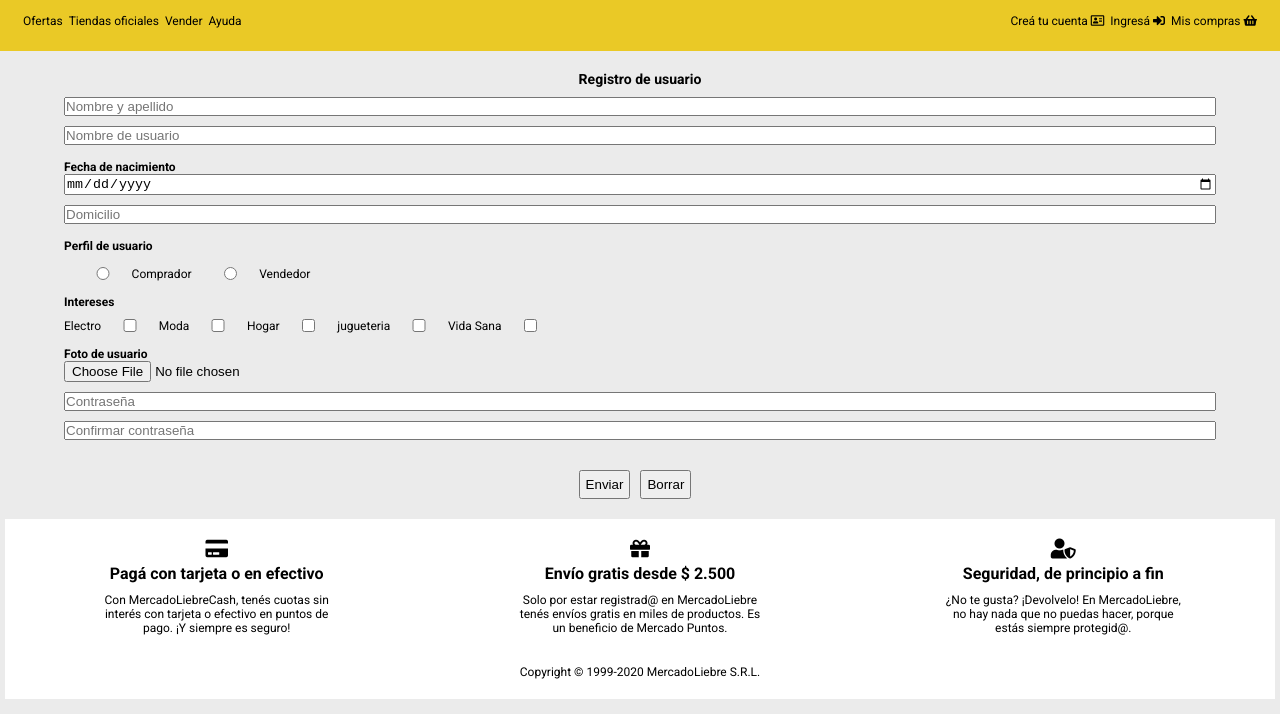
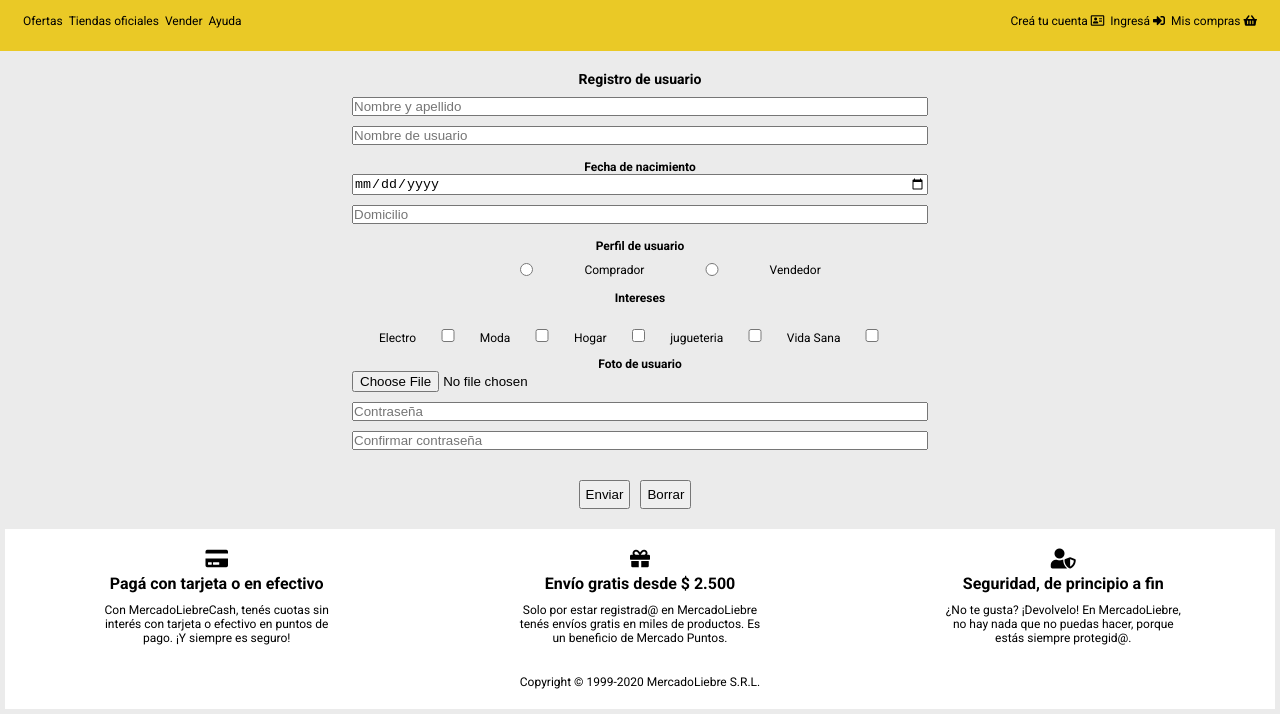
Before and after one commit to sbarciela/mercadoliebre_sb, a website: page views/register.html in a window 1280 px wide. Shown: the part 139-853 px from the top of the page. Drawn offline with Linux system fonts and the light colour scheme; files whose address does not match are found by name.

Commit message:
formulario con breakpoint desktop

```diff
--- a/public/css/styles.css
+++ b/public/css/styles.css
@@ -374,6 +374,32 @@
     display: flex;
     justify-content: flex-end;
 }
+.register-form{
 
+    text-align: center;
+}
+.intereses{
+   display: block;
+}
+#electro , #moda , #hogar , #jugueteria , #vidasana{
+    width: 5%;
+}
+.contenedor-perfil{
+    display: flex;
+    flex-wrap: wrap;
+    text-align: center;
+    justify-content: center;
+}
+#comprador , #vendedor{
+    width: 10%;
+}
+.perfil-usuario{
+    justify-content: center;
+    margin-top: 10px;
 
 }
+.register-form input{
+    width: 50%;
+}
+
+}
--- a/views/register.html
+++ b/views/register.html
@@ -50,16 +50,16 @@
     <main>
         <h3 class="titulo-register">Registro de usuario</h3>
         <form action="/" method="POST" class="register-form">
-        <div>
+        <div class="input-container">
             <input type="text" name="nombre" id="nombre" placeholder="Nombre y apellido" required minlength="5">
         </div>
-        <div>
+        <div class="input-container">
 
             <input type="email" name="usuario" id="usuario" placeholder="Nombre de usuario" required minlength="5">
         </div>
-        <div>
+        <div class="input-container">
             <h4>Fecha de nacimiento</h4>
-            <input type="date" name="nacimiento" id="nacimiento">
+            <input type="date" name="nacimiento" id="nacimiento" >
         </div>
         <div>
 
```
Also changed, not shown: 1 other file.
